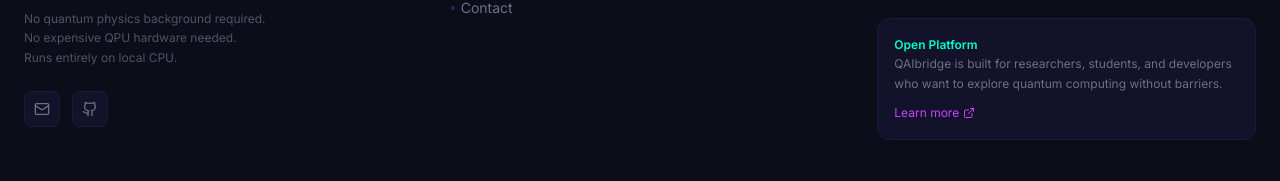
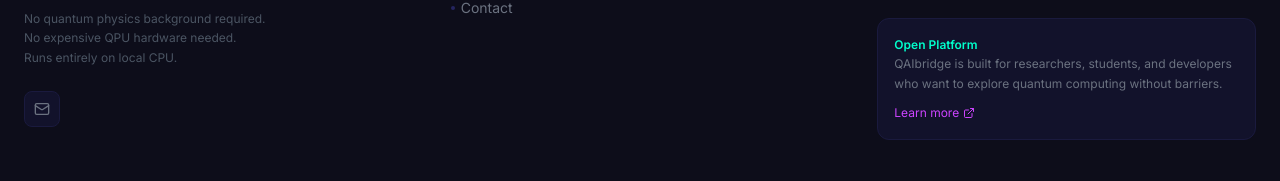
Before and after one commit to msyed-taha/QAIBridge, a React (Vite) app in the folder frontend/: page / in a window 1280 px wide. Shown: the part 4993-5174 px from the top of the page. Built offline with nearby package versions, Linux system fonts and the light colour scheme; the HTML template or start-up script is replaced by a standard one.

Commit message:
github icon removed from footer
Co-Authored-By: Claude Opus 5.5 <noreply@anthropic.com>

```diff
--- a/frontend/src/components/layout/Footer.tsx
+++ b/frontend/src/components/layout/Footer.tsx
@@ -1,6 +1,6 @@
 import { Link } from 'react-router-dom';
 import { QAIBridgeLogo } from './QAIBridgeLogo';
-import { Github, Mail, ExternalLink } from 'lucide-react';
+import { Mail, ExternalLink } from 'lucide-react';
 
 const QUICK_LINKS = [
   { label: 'Home',        to: '/' },
@@ -46,15 +46,6 @@ export function Footer() {
             >
               <Mail className="w-4 h-4" />
             </Link>
-            <a
-              href="https://github.com"
-              target="_blank"
-              rel="noreferrer"
-              className="w-9 h-9 rounded-lg bg-quantum-800 border border-quantum-700 flex items-center justify-center text-gray-500 hover:text-quantum-neon hover:border-quantum-neon/50 transition-all"
-              title="GitHub"
-            >
-              <Github className="w-4 h-4" />
-            </a>
           </div>
         </div>
 
```
